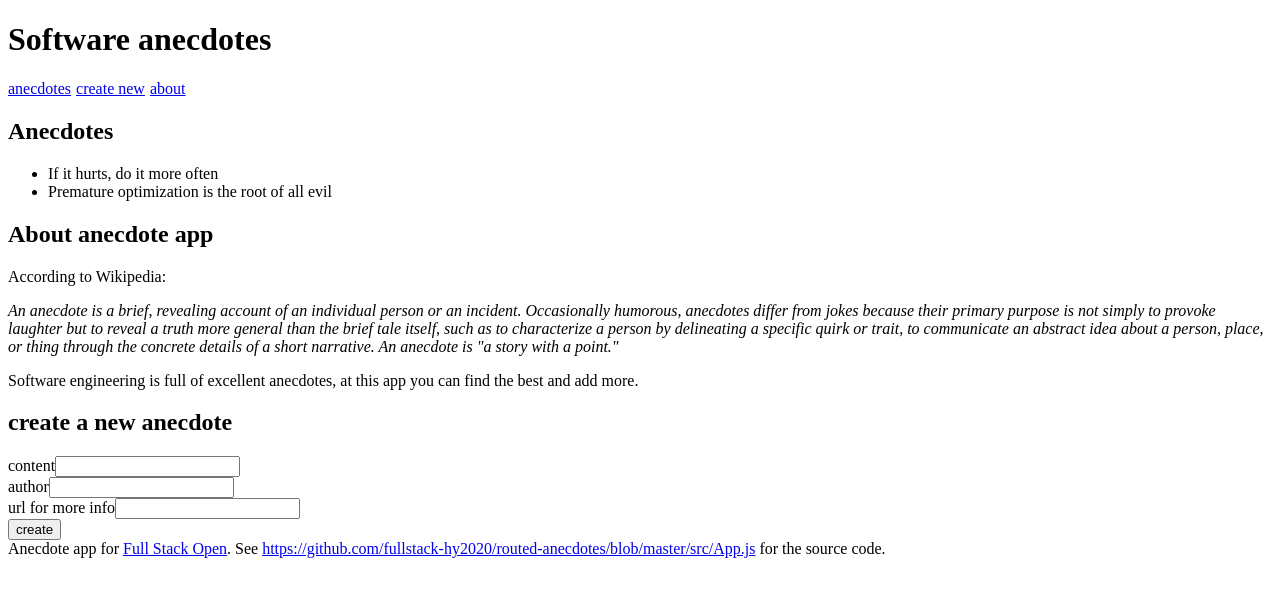
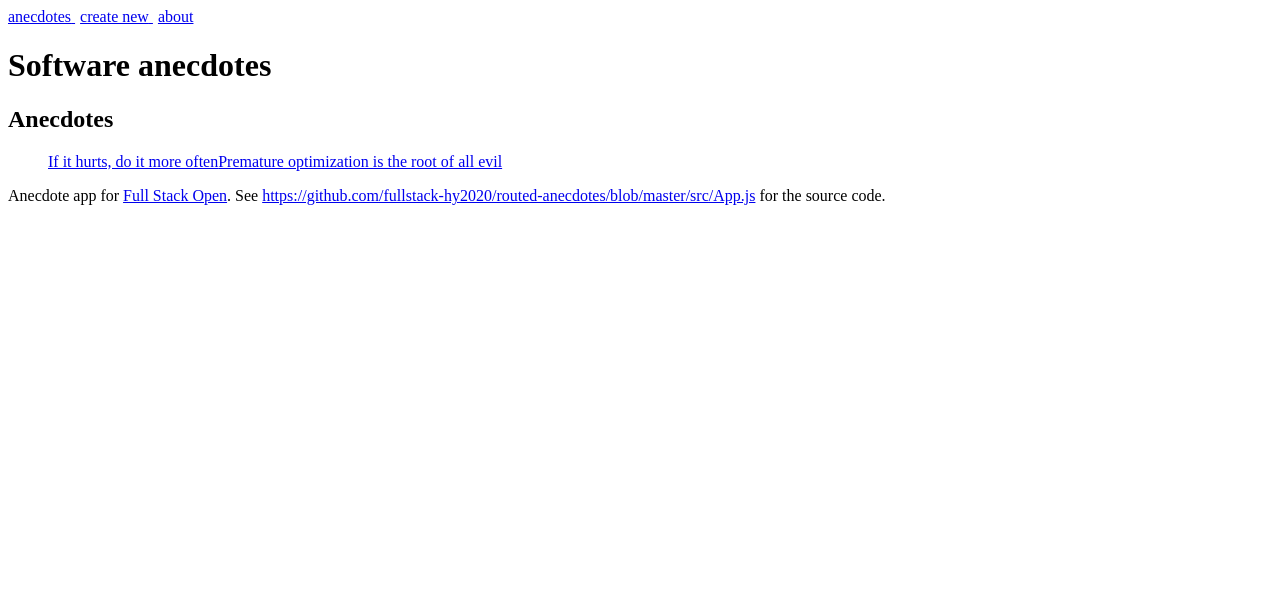
Before and after one commit to utkuzun/fs-open-part7, a React (Create React App) app in the folder routed-anecdotes/: page / in a window 1280 px wide. Shown: the top 596 px of the page. Built offline with nearby package versions, Linux system fonts and the light colour scheme.

Commit message:
added router and parametric route

```diff
--- a/routed-anecdotes/package.json
+++ b/routed-anecdotes/package.json
@@ -8,6 +8,7 @@
     "@testing-library/user-event": "^14.1.1",
     "react": "^18.0.0",
     "react-dom": "^18.0.0",
+    "react-router-dom": "^6.3.0",
     "react-scripts": "5.0.1",
     "web-vitals": "^2.1.4"
   },
--- a/routed-anecdotes/src/App.js
+++ b/routed-anecdotes/src/App.js
@@ -1,14 +1,37 @@
 import { useState } from 'react'
+import { Routes, Route, Link, useMatch } from 'react-router-dom'
 
 const Menu = () => {
   const padding = {
-    paddingRight: 5
+    paddingRight: 5,
   }
   return (
     <div>
-      <a href='#' style={padding}>anecdotes</a>
-      <a href='#' style={padding}>create new</a>
-      <a href='#' style={padding}>about</a>
+      <Link to='/' style={padding}>
+        anecdotes{' '}
+      </Link>
+      <Link to='/create' style={padding}>
+        create new{' '}
+      </Link>
+      <Link to='/about' style={padding}>
+        about{' '}
+      </Link>
+    </div>
+  )
+}
+
+const Anecdote = (props) => {
+  const { content, author, info, votes, id } = props.anecdote
+
+  return (
+    <div>
+      <h2>
+        {content} by {author}
+      </h2>
+      <p>has {votes} votes</p>
+      <p>
+        for more info see <a href={info}>{info}</a>
+      </p>
     </div>
   )
 }
@@ -17,7 +40,11 @@
   <div>
     <h2>Anecdotes</h2>
     <ul>
-      {anecdotes.map(anecdote => <li key={anecdote.id} >{anecdote.content}</li>)}
+      {anecdotes.map((anecdote) => (
+        <Link key={anecdote.id} to={`anecdotes/${anecdote.id}`}>
+          {anecdote.content}
+        </Link>
+      ))}
     </ul>
   </div>
 )
@@ -27,20 +54,31 @@
     <h2>About anecdote app</h2>
     <p>According to Wikipedia:</p>
 
-    <em>An anecdote is a brief, revealing account of an individual person or an incident.
-      Occasionally humorous, anecdotes differ from jokes because their primary purpose is not simply to provoke laughter but to reveal a truth more general than the brief tale itself,
-      such as to characterize a person by delineating a specific quirk or trait, to communicate an abstract idea about a person, place, or thing through the concrete details of a short narrative.
-      An anecdote is "a story with a point."</em>
+    <em>
+      An anecdote is a brief, revealing account of an individual person or an
+      incident. Occasionally humorous, anecdotes differ from jokes because their
+      primary purpose is not simply to provoke laughter but to reveal a truth
+      more general than the brief tale itself, such as to characterize a person
+      by delineating a specific quirk or trait, to communicate an abstract idea
+      about a person, place, or thing through the concrete details of a short
+      narrative. An anecdote is "a story with a point."
+    </em>
 
-    <p>Software engineering is full of excellent anecdotes, at this app you can find the best and add more.</p>
+    <p>
+      Software engineering is full of excellent anecdotes, at this app you can
+      find the best and add more.
+    </p>
   </div>
 )
 
 const Footer = () => (
   <div>
     Anecdote app for <a href='https://fullstackopen.com/'>Full Stack Open</a>.
-
-    See <a href='https://github.com/fullstack-hy2020/routed-anecdotes/blob/master/src/App.js'>https://github.com/fullstack-hy2020/routed-anecdotes/blob/master/src/App.js</a> for the source code.
+    See{' '}
+    <a href='https://github.com/fullstack-hy2020/routed-anecdotes/blob/master/src/App.js'>
+      https://github.com/fullstack-hy2020/routed-anecdotes/blob/master/src/App.js
+    </a>{' '}
+    for the source code.
   </div>
 )
 
@@ -49,14 +87,13 @@
   const [author, setAuthor] = useState('')
   const [info, setInfo] = useState('')
 
-
   const handleSubmit = (e) => {
     e.preventDefault()
     props.addNew({
       content,
       author,
       info,
-      votes: 0
+      votes: 0,
     })
   }
 
@@ -66,21 +103,32 @@
       <form onSubmit={handleSubmit}>
         <div>
           content
-          <input name='content' value={content} onChange={(e) => setContent(e.target.value)} />
+          <input
+            name='content'
+            value={content}
+            onChange={(e) => setContent(e.target.value)}
+          />
         </div>
         <div>
           author
-          <input name='author' value={author} onChange={(e) => setAuthor(e.target.value)} />
+          <input
+            name='author'
+            value={author}
+            onChange={(e) => setAuthor(e.target.value)}
+          />
         </div>
         <div>
           url for more info
-          <input name='info' value={info} onChange={(e)=> setInfo(e.target.value)} />
+          <input
+            name='info'
+            value={info}
+            onChange={(e) => setInfo(e.target.value)}
+          />
         </div>
         <button>create</button>
       </form>
     </div>
   )
-
 }
 
 const App = () => {
@@ -90,45 +138,56 @@
       author: 'Jez Humble',
       info: 'https://martinfowler.com/bliki/FrequencyReducesDifficulty.html',
       votes: 0,
-      id: 1
+      id: 1,
     },
     {
       content: 'Premature optimization is the root of all evil',
       author: 'Donald Knuth',
       info: 'http://wiki.c2.com/?PrematureOptimization',
       votes: 0,
-      id: 2
-    }
+      id: 2,
+    },
   ])
 
   const [notification, setNotification] = useState('')
+
+  const match = useMatch('/anecdotes/:id')
+
+  const anecdote = match
+    ? anecdotes.find((item) => item.id === Number(match.params.id))
+    : null
 
   const addNew = (anecdote) => {
     anecdote.id = Math.round(Math.random() * 10000)
     setAnecdotes(anecdotes.concat(anecdote))
   }
 
-  const anecdoteById = (id) =>
-    anecdotes.find(a => a.id === id)
+  const anecdoteById = (id) => anecdotes.find((a) => a.id === id)
 
   const vote = (id) => {
     const anecdote = anecdoteById(id)
 
     const voted = {
       ...anecdote,
-      votes: anecdote.votes + 1
+      votes: anecdote.votes + 1,
     }
 
-    setAnecdotes(anecdotes.map(a => a.id === id ? voted : a))
+    setAnecdotes(anecdotes.map((a) => (a.id === id ? voted : a)))
   }
 
   return (
     <div>
+      <Menu />
       <h1>Software anecdotes</h1>
-      <Menu />
-      <AnecdoteList anecdotes={anecdotes} />
-      <About />
-      <CreateNew addNew={addNew} />
+      <Routes>
+        <Route
+          path='/anecdotes/:id'
+          element={<Anecdote anecdote={anecdote} />}
+        />
+        <Route path='/about' element={<About />} />
+        <Route path='/create' element={<CreateNew addNew={addNew} />} />
+        <Route path='/' element={<AnecdoteList anecdotes={anecdotes} />} />
+      </Routes>
       <Footer />
     </div>
   )
--- a/routed-anecdotes/src/index.js
+++ b/routed-anecdotes/src/index.js
@@ -1,5 +1,11 @@
 import React from 'react'
+import { BrowserRouter as Router } from 'react-router-dom'
 import ReactDOM from 'react-dom/client'
 import App from './App'
 
-ReactDOM.createRoot(document.getElementById('root')).render(<App />)
+const root = ReactDOM.createRoot(document.getElementById('root'))
+root.render(
+  <Router>
+    <App />
+  </Router>
+)
```
Also changed, not shown: 1 other file (tests, documents, lock files or other folders).
